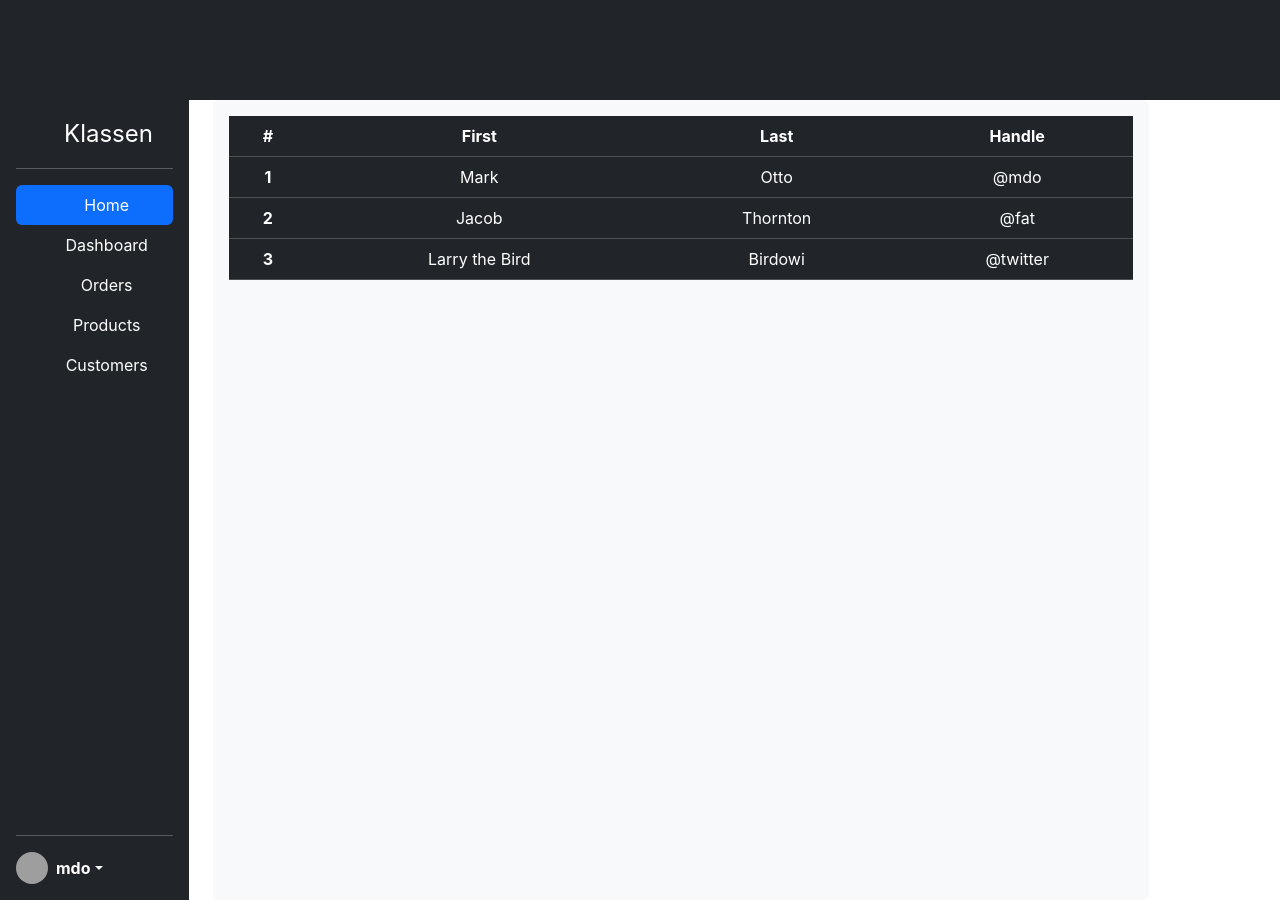
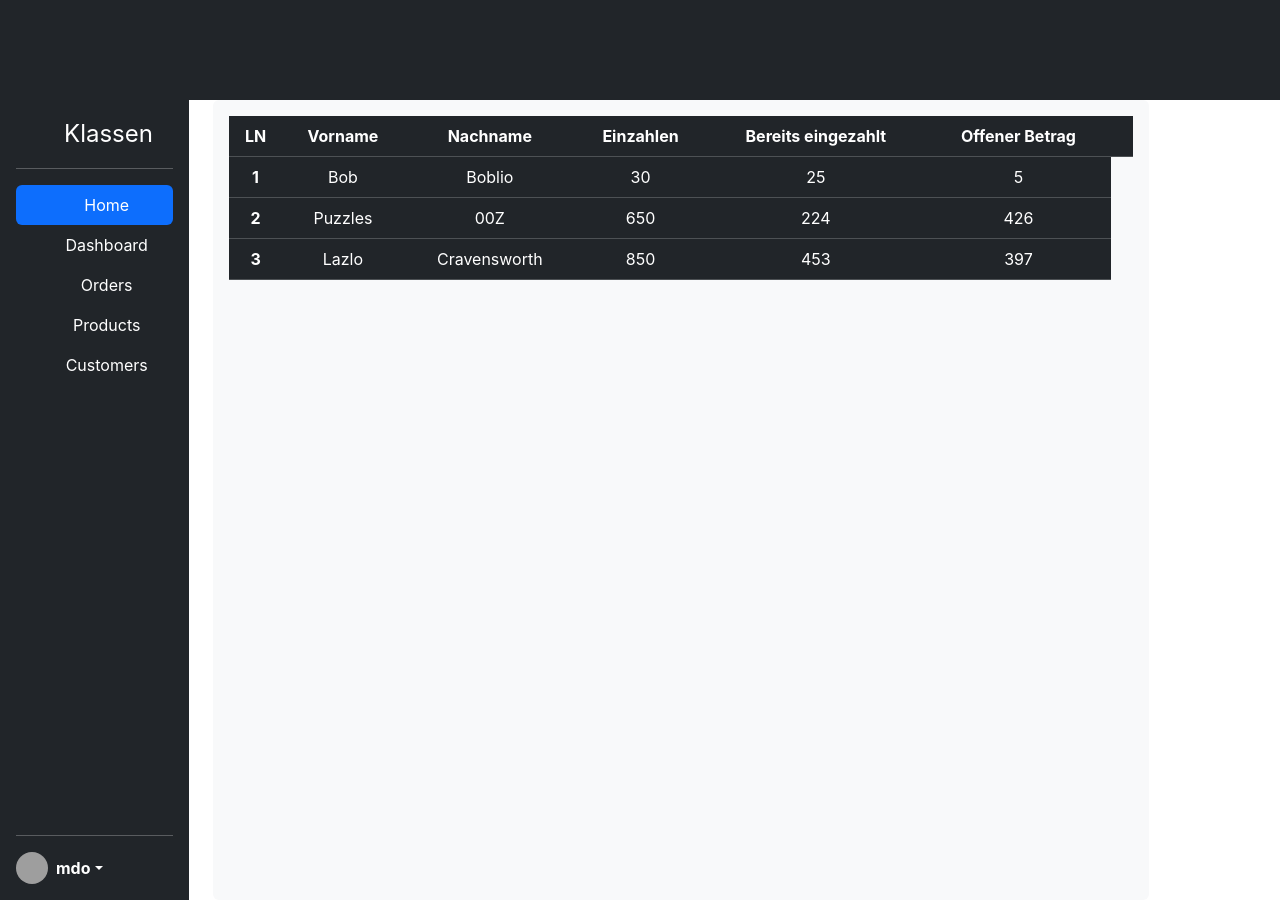
Before and after one commit to Benjamin-Bs/Klassenkassamanager, a React (Create React App) app in the folder KlassenkassamanagerWeb/src/main/resources/static/klassakassamanager-web/: page / in a window 1280 px wide. Built offline with nearby package versions, Linux system fonts and the light colour scheme; grey boxes are pictures that could not be loaded.

Commit message:
begin with data fetching in React

```diff
--- a/KlassenkassamanagerWeb/src/main/resources/static/klassakassamanager-web/src/Components/StudentTable.jsx
+++ b/KlassenkassamanagerWeb/src/main/resources/static/klassakassamanager-web/src/Components/StudentTable.jsx
@@ -1,8 +1,46 @@
+// Importiere die React-Bibliothek und die benötigten Komponenten
+import React from 'react';
+import { getStudentsFromClass } from '../apiUtility';
+
+// Erstelle deine React-Komponente
 function StudentTable() {
+    // Rufe die Funktion 'getStudentsFromClass' auf, um die Schülerdaten zu erhalten
+    const students = getStudentsFromClass();
+
+    // Render-Funktion für die Tabelle
+    const renderTable = () => {
         return (
-        <>
-            <div className="bd-example" >
+            <table className="table table-dark table-hover">
+                <thead>
+                <tr>
+                    <th scope="col">LN</th>
+                    <th scope="col">Vorname</th>
+                    <th scope="col">Nachname</th>
+                    <th scope="col">Einzahlen</th>
+                    <th scope="col">Bereits eingezahlt</th>
+                    <th scope="col">Offener Betrag</th>
+                    <th scope="col"></th>
+                </tr>
+                </thead>
+                <tbody>
+                {students.map((student, index) => (
+                    <tr key={index}>
+                        <th scope="row">{index + 1}</th>
+                        <td>{student.firstname}</td>
+                        <td>{student.lastname}</td>
+                        <td>{student.depositAmount}</td>
+                        <td>{student.toPayAmount}</td>
+                        <td>{student.depositAmount - student.toPayAmount}</td>
+                    </tr>
+                ))}
+                </tbody>
+            </table>
+        );
+    };
 
+    // Gib die Tabelle zurück
+    return (
+        <div className="bd-example">
             <div
                 data-bs-spy="scroll"
                 data-bs-target="#navbar-example2"
@@ -10,45 +48,13 @@ function StudentTable() {
                 data-bs-smooth-scroll="true"
                 className="scrollspy-example bg-body-tertiary p-3 rounded-2"
                 tabIndex="0"
-                    style={{height: '800px', overflowY: 'scroll'}}
+                style={{ height: '800px', overflowY: 'scroll' }}
             >
-                    {/* Table */}
-                    <div className="bd-example">
-                        <table className="table table-dark table-hover">
-                            <thead>
-                            <tr>
-                                <th scope="col">#</th>
-                                <th scope="col">First</th>
-                                <th scope="col">Last</th>
-                                <th scope="col">Handle</th>
-                            </tr>
-                            </thead>
-                            <tbody>
-                            <tr>
-                                <th scope="row">1</th>
-                                <td>Mark</td>
-                                <td>Otto</td>
-                                <td>@mdo</td>
-                            </tr>
-                            <tr>
-                                <th scope="row">2</th>
-                                <td>Jacob</td>
-                                <td>Thornton</td>
-                                <td>@fat</td>
-                            </tr>
-                            <tr>
-                                <th scope="row">3</th>
-                                <td>Larry the Bird</td>
-                                <td>Birdowi</td>
-                                <td>@twitter</td>
-                            </tr>
-                            </tbody>
-                        </table>
+                {renderTable()}
             </div>
         </div>
-            </div>
-        </>
     );
 }
 
+// Exportiere die Komponente
 export default StudentTable;
--- /dev/null
+++ b/KlassenkassamanagerWeb/src/main/resources/static/klassakassamanager-web/src/apiUtility.js
@@ -0,0 +1,45 @@
+/*const API_BASE_URL = 'http://localhost:8080/api'; // Deine Backend-URL hier
+
+export const fetchData = async (endpoint) => {
+    try {
+        const response = await fetch(`${API_BASE_URL}/${endpoint}`);
+        if (!response.ok) {
+            throw new Error('Network response was not ok');
+        }
+        return await response.json();
+    } catch (error) {
+        console.error('Error fetching data:', error);
+        throw error;
+    }
+};*/
+
+
+function getStudentsFromClass(classID) {
+
+    const students = [
+        {
+            studentID: 5,
+            firstname: "Bob",
+            lastname: "Boblio",
+            toPayAmount: 25,
+            depositAmount: 30
+        },
+        {
+            studentID: 2,
+            firstname: "Puzzles",
+            lastname: "00Z",
+            toPayAmount: 224,
+            depositAmount: 650
+        },
+        {
+            studentID: 69,
+            firstname: "Lazlo",
+            lastname: "Cravensworth",
+            toPayAmount: 453,
+            depositAmount: 850
+        }
+    ];
+
+    return students;
+}
+export {getStudentsFromClass};
```
Lines whose indentation alone changed are shown as unchanged.
